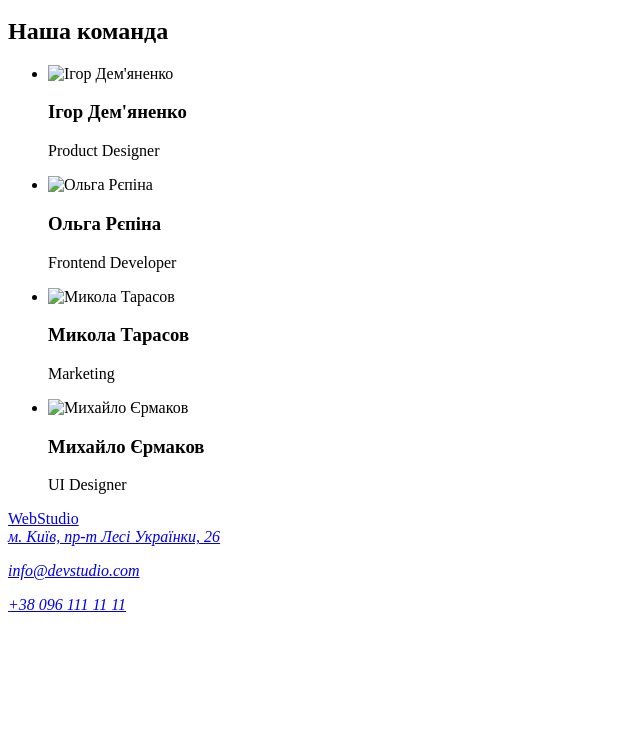
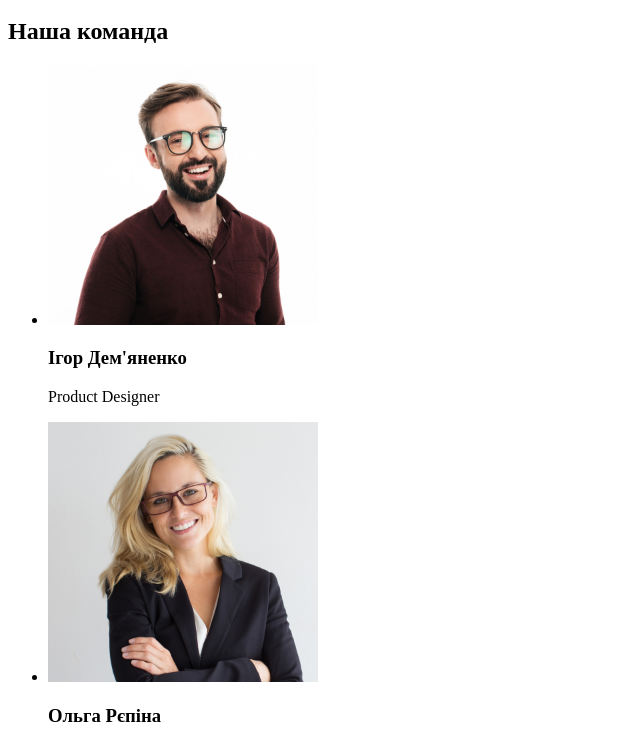
Before and after one commit to yuriiokhvatenko/goit-markup-hw-01, a plain HTML site: page index.html in a window 1280 px wide. Shown: the part 1538-2280 px from the top of the page, without its empty margins (0-640 px from the left). Before the commit the page ends 2168 px from the top, so only its background shows below. Drawn offline with Linux system fonts and the light colour scheme; the site is published under a folder, as on GitHub Pages, so addresses that start at the root find nothing.

Commit message:
fixing images direct
add dots before /images

```diff
--- a/index.html
+++ b/index.html
@@ -78,22 +78,22 @@
             <h2>Наша команда</h2>
             <ul>
                 <li>
-                    <img src="/images/Ihor_demianenko.jpg" alt="Ігор Дем'яненко" width="270" >
+                    <img src="./images/Ihor_demianenko.jpg" alt="Ігор Дем'яненко" width="270" >
                     <h3>Ігор Дем'яненко</h3>
                     <p>Product Designer</p>
                 </li>
                 <li>
-                    <img src="/images/olga_repina.jpg" alt="Ольга Рєпіна" width="270" >
+                    <img src="./images/olga_repina.jpg" alt="Ольга Рєпіна" width="270" >
                     <h3>Ольга Рєпіна</h3>
                     <p>Frontend Developer</p>
                 </li>
                 <li>
-                    <img src="/images/mykola_tarasov.jpg" alt="Микола Тарасов" width="270" >
+                    <img src="./images/mykola_tarasov.jpg" alt="Микола Тарасов" width="270" >
                     <h3>Микола Тарасов</h3>
                     <p>Marketing</p>
                 </li>
                 <li>
-                    <img src="/images/mykhailo-ermakov.jpg" alt="Михайло Єрмаков" width="270" >
+                    <img src="./images/mykhailo-ermakov.jpg" alt="Михайло Єрмаков" width="270" >
                     <h3>Михайло Єрмаков</h3>
                     <p>UI Designer</p>
                 </li>
```
